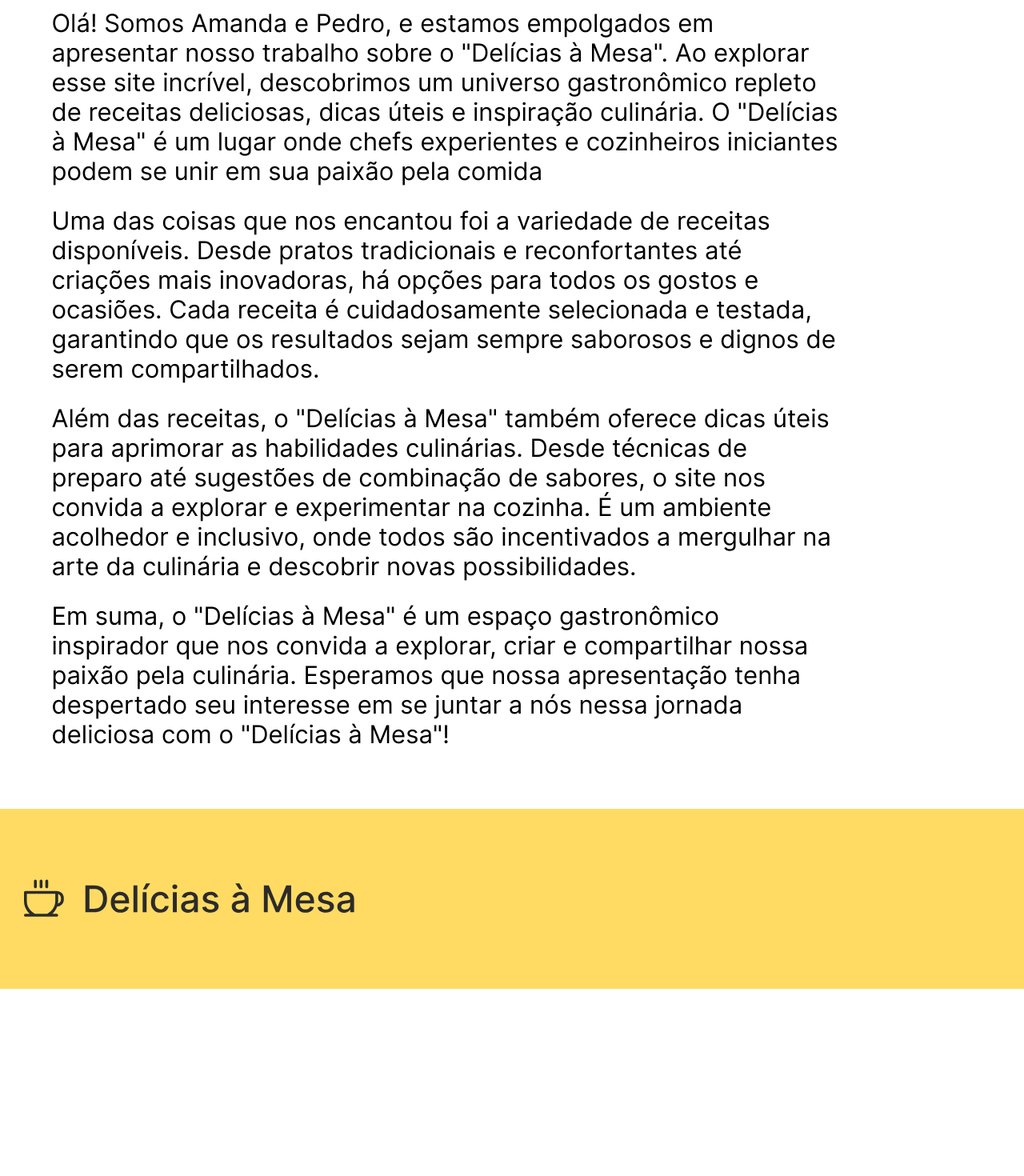
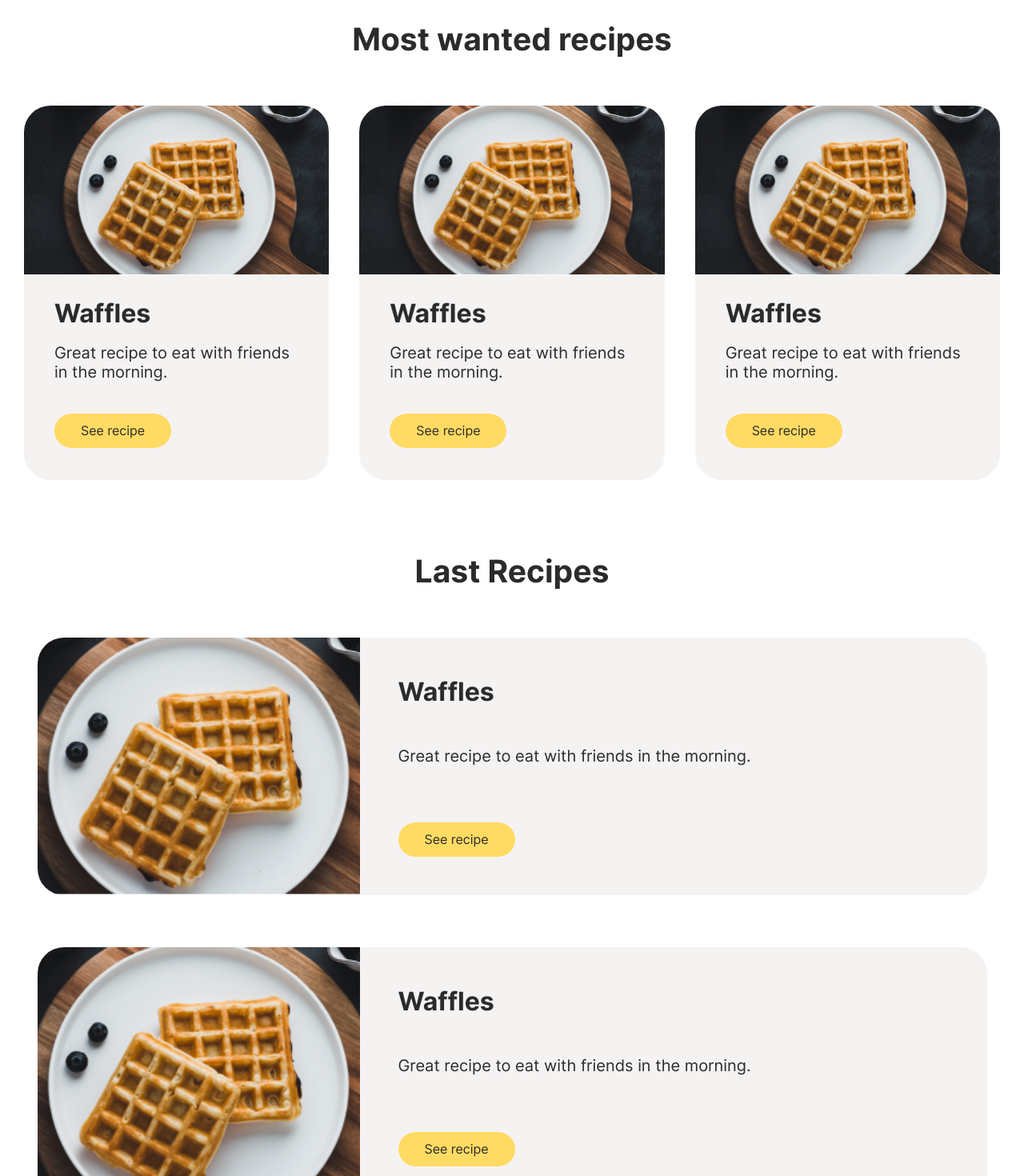
Before and after one commit to rook16rus/recipes-app, a React (Create React App) app: page / in a window 1280 px wide. Shown: the part 540-2010 px from the top of the page at 80% size. Before the commit the page ends 1776 px from the top, so only its background shows below. Built offline with nearby package versions, Linux system fonts and the light colour scheme.

Commit message:
Адаптировал остальные компоненты

```diff
--- a/src/components/App/App.tsx
+++ b/src/components/App/App.tsx
@@ -16,8 +16,8 @@ function App() {
             <main>
                 <Intro />
                 {/*<MainPage />*/}
-                {/*<RecipesPage />*/}
-                <AboutPage />
+                <RecipesPage />
+                {/*<AboutPage />*/}
                 {/*<RecipeSinglePage />*/}
             </main>
             <Footer />
--- a/src/components/RecipeList/RecipeList.module.scss
+++ b/src/components/RecipeList/RecipeList.module.scss
@@ -1,24 +1,73 @@
+@import "../../media-mixin";
+
 .list {
   display: grid;
   grid-template-columns: repeat(3, 1fr);
   gap: 38px;
+
+  @include mq('custom', 'max', 1024) {
+    grid-template-columns: repeat(2, 1fr);
+    gap: 26px;
+  }
+
+  @include mq('custom', 'max', 768) {
+    gap: 18px;
+  }
+
+  @include mq('custom', 'max', 640) {
+    grid-template-columns: 1fr;
+    gap: 12px;
+  }
 
   &--column {
     display: grid;
     grid-template-columns: 1fr;
     gap: 65px;
 
+    @include mq('custom', 'max', 1024) {
+      gap: 45px;
+    }
+
+    @include mq('custom', 'max', 768) {
+      gap: 30px;
+    }
+
+    @include mq('custom', 'max', 640) {
+      gap: 12px;
+    }
+
     .list__item {
       display: grid;
       grid-template-columns: auto 1fr;
       align-items: center;
       gap: 0;
+
+      @include mq('custom', 'max', 640) {
+        grid-template-columns: 1fr;
+        align-items: stretch;
+      }
     }
 
     .list__itemPhoto {
       width: 403px;
       height: 100%;
       min-height: 322px;
+
+      @include mq('custom', 'max', 1024) {
+        width: 300px;
+        min-height: 250px;
+      }
+
+      @include mq('custom', 'max', 768) {
+        width: 250px;
+        min-height: 200px;
+      }
+
+      @include mq('custom', 'max', 640) {
+        width: 100%;
+        height: 180px;
+        min-height: 180px;
+      }
     }
 
     .list__itemContent {
@@ -28,6 +77,21 @@
       align-items: flex-start;
       min-height: 322px;
       padding: 48px;
+
+      @include mq('custom', 'max', 1024) {
+        min-height: 250px;
+        padding: 36px;
+      }
+
+      @include mq('custom', 'max', 768) {
+        padding: 28px;
+        min-height: 200px;
+      }
+
+      @include mq('custom', 'max', 640) {
+        padding: 20px;
+        min-height: auto;
+      }
     }
 
     .list__itemText {
@@ -42,10 +106,18 @@
     background-color: #F5F2F2;
     border-radius: 33px;
     overflow: hidden;
+
+    @include mq('custom', 'max', 640) {
+      border-radius: 20px;
+    }
   }
 
   &__itemPhoto {
     height: 212px;
+
+    @include mq('custom', 'max', 768) {
+      height: 180px;
+    }
 
     img {
       width: 100%;
@@ -56,6 +128,18 @@
 
   &__itemContent {
     padding: 28px 38px 40px;
+
+    @include mq('custom', 'max', 1024) {
+      padding: 28px;
+    }
+
+    @include mq('custom', 'max', 768) {
+      padding: 24px;
+    }
+
+    @include mq('custom', 'max', 640) {
+      padding: 20px;
+    }
   }
 
   &__itemTitle {
@@ -64,6 +148,19 @@
     font-weight: 700;
     font-size: 32px;
     line-height: normal;
+
+    @include mq('custom', 'max', 1024) {
+      font-size: 28px;
+    }
+
+    @include mq('custom', 'max', 768) {
+      font-size: 24px;
+    }
+
+    @include mq('custom', 'max', 640) {
+      font-size: 20px;
+      margin-bottom: 12px;
+    }
   }
 
   &__itemText {
@@ -72,6 +169,20 @@
     font-weight: 400;
     font-size: 20px;
     line-height: normal;
+
+    @include mq('custom', 'max', 1024) {
+      margin-bottom: 35px;
+    }
+
+    @include mq('custom', 'max', 768) {
+      margin-bottom: 30px;
+      font-size: 18px;
+    }
+
+    @include mq('custom', 'max', 640) {
+      margin-bottom: 20px;
+      font-size: 16px;
+    }
   }
 
   &__itemLink {
@@ -83,5 +194,11 @@
 
     border-radius: 32px;
     background-color: #FFDB63;
+
+    @include mq('custom', 'max', 640) {
+      width: 100%;
+      height: 38px;
+      padding: 0 20px;
+    }
   }
 }
--- a/src/components/RecipeList/RecipeList.tsx
+++ b/src/components/RecipeList/RecipeList.tsx
@@ -30,6 +30,34 @@ const RecipeList = ({direction = "row"}: RecipeListProps) => {
                     </a>
                 </div>
             </li>
+            <li className={styles.list__item}>
+                <div className={styles.list__itemPhoto}>
+                    <img src={recipePhoto} alt="Фото блюда"/>
+                </div>
+                <div className={styles.list__itemContent}>
+                    <h3 className={styles.list__itemTitle}>Waffles</h3>
+                    <p className={styles.list__itemText}>
+                        Great recipe to eat with friends in the morning.
+                    </p>
+                    <a className={styles.list__itemLink} href="#">
+                        See recipe
+                    </a>
+                </div>
+            </li>
+            <li className={styles.list__item}>
+                <div className={styles.list__itemPhoto}>
+                    <img src={recipePhoto} alt="Фото блюда"/>
+                </div>
+                <div className={styles.list__itemContent}>
+                    <h3 className={styles.list__itemTitle}>Waffles</h3>
+                    <p className={styles.list__itemText}>
+                        Great recipe to eat with friends in the morning.
+                    </p>
+                    <a className={styles.list__itemLink} href="#">
+                        See recipe
+                    </a>
+                </div>
+            </li>
         </ul>
     )
 }
--- a/src/components/Wantend/Wanted.module.scss
+++ b/src/components/Wantend/Wanted.module.scss
@@ -1,5 +1,19 @@
+@import "../../media-mixin";
+
 .wanted {
   padding: 90px 0;
+
+  @include mq('custom', 'max', 1024) {
+    padding: 65px 0;
+  }
+
+  @include mq('custom', 'max', 768) {
+    padding: 45px 0;
+  }
+
+  @include mq('custom', 'max', 640) {
+    padding: 24px 0;
+  }
 
   &__title {
     margin-bottom: 60px;
@@ -8,5 +22,20 @@
     font-size: 39px;
     line-height: normal;
     text-align: center;
+
+    @include mq('custom', 'max', 1024) {
+      margin-bottom: 50px;
+      font-size: 35px;
+    }
+
+    @include mq('custom', 'max', 768) {
+      font-size: 30px;
+      margin-bottom: 40px;
+    }
+
+    @include mq('custom', 'max', 640) {
+      font-size: 24px;
+      margin-bottom: 20px;
+    }
   }
 }
--- a/src/pages/RecipesPage/RecipePage.module.scss
+++ b/src/pages/RecipesPage/RecipePage.module.scss
@@ -1,5 +1,20 @@
+@import "../../media-mixin";
+
 .recipes {
   padding-bottom: 100px;
+
+  @include mq('custom', 'max', 1024) {
+    padding: 65px 0;
+  }
+
+  @include mq('custom', 'max', 768) {
+    padding: 45px 0;
+  }
+
+  @include mq('custom', 'max', 640) {
+    padding: 24px 0;
+  }
+
 
   &__title {
     margin-bottom: 60px;
@@ -8,5 +23,20 @@
     font-size: 39px;
     line-height: normal;
     text-align: center;
+
+    @include mq('custom', 'max', 1024) {
+      margin-bottom: 50px;
+      font-size: 35px;
+    }
+
+    @include mq('custom', 'max', 768) {
+      font-size: 30px;
+      margin-bottom: 40px;
+    }
+
+    @include mq('custom', 'max', 640) {
+      font-size: 24px;
+      margin-bottom: 20px;
+    }
   }
 }
```
